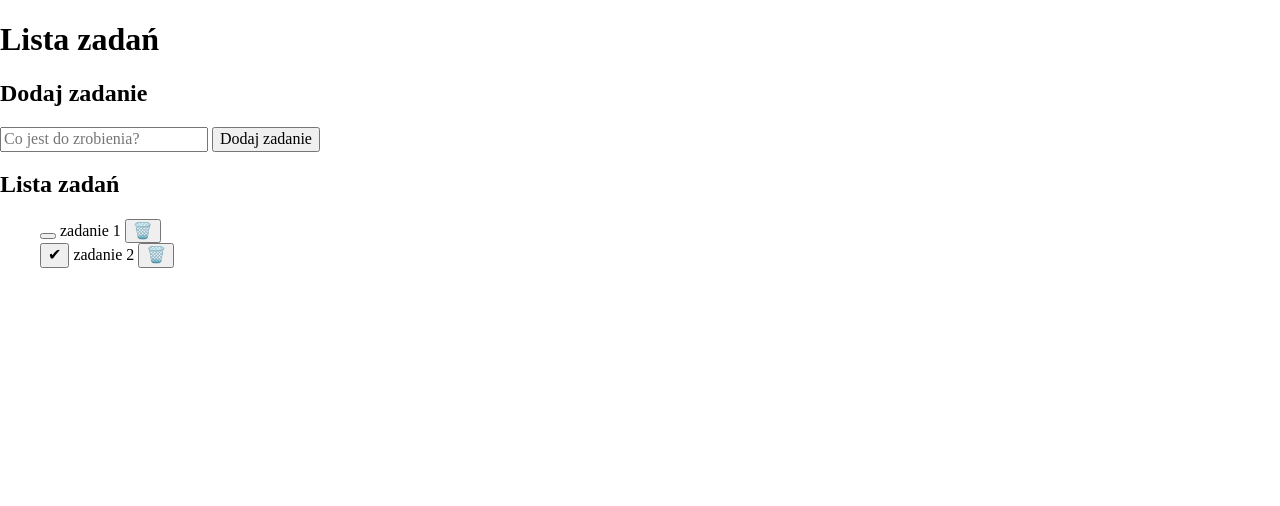
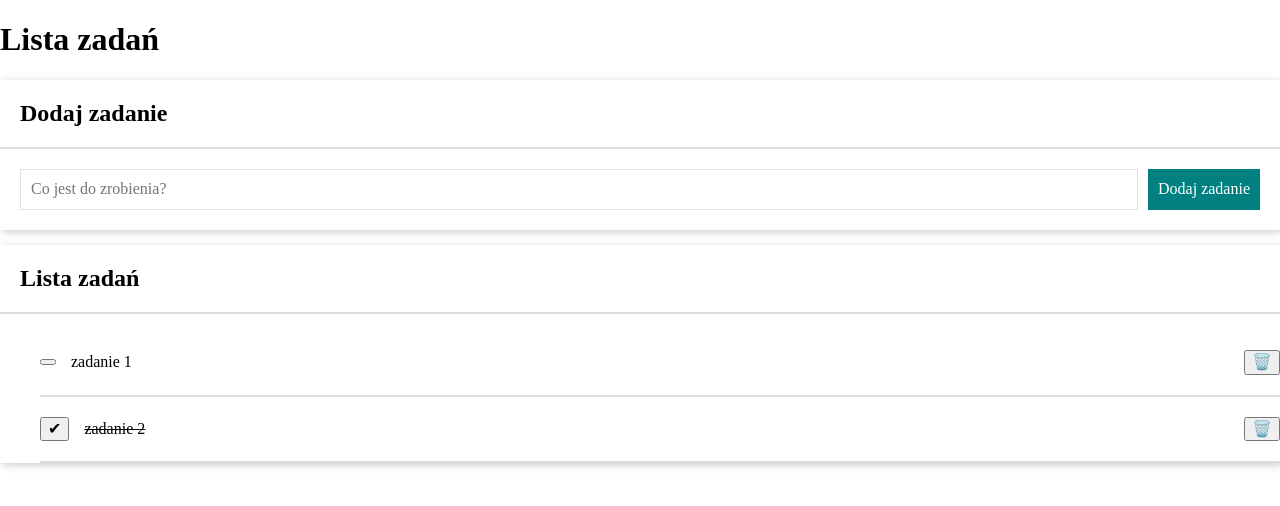
Before and after one commit to Rayuu02/to-do-list, a plain HTML site: page index.html in a window 1280 px wide. Drawn offline with nearby package versions, Linux system fonts and the light colour scheme; files whose address does not match are found by name.

Commit message:
new thing added

```diff
--- a/index.html
+++ b/index.html
@@ -6,6 +6,14 @@
     <meta http-equiv="X-UA-Compatible" content="IE=edge">
     <meta name="viewport" content="width=device-width, initial-scale=1.0">
     <meta property="og:image" content="images/share.png">
+    <link href="css/body.css" rel="stylesheet">
+    <link href="css/form.css" rel="stylesheet">
+    <link href="css/header.css" rel="stylesheet">
+    <link href="css/main.css" rel="stylesheet">
+    <link href="css/section.css" rel="stylesheet">
+    <link rel="stylesheet" href="./style.css">
+    <link href="css/tasks.css" rel="stylesheet">
+    <link rel="stylesheet" href="./container.css">
     <link rel="stylesheet" href="https://cdnjs.cloudflare.com/ajax/libs/normalize/8.0.1/normalize.min.css"
         integrity="sha512-NhSC1YmyruXifcj/KFRWoC561YpHpc5Jtzgvbuzx5VozKpWvQ+4nXhPdFgmx8xqexRcpAglTj9sIBWINXa8x5w=="
         crossorigin="anonymous" referrerpolicy="no-referrer" />
```
